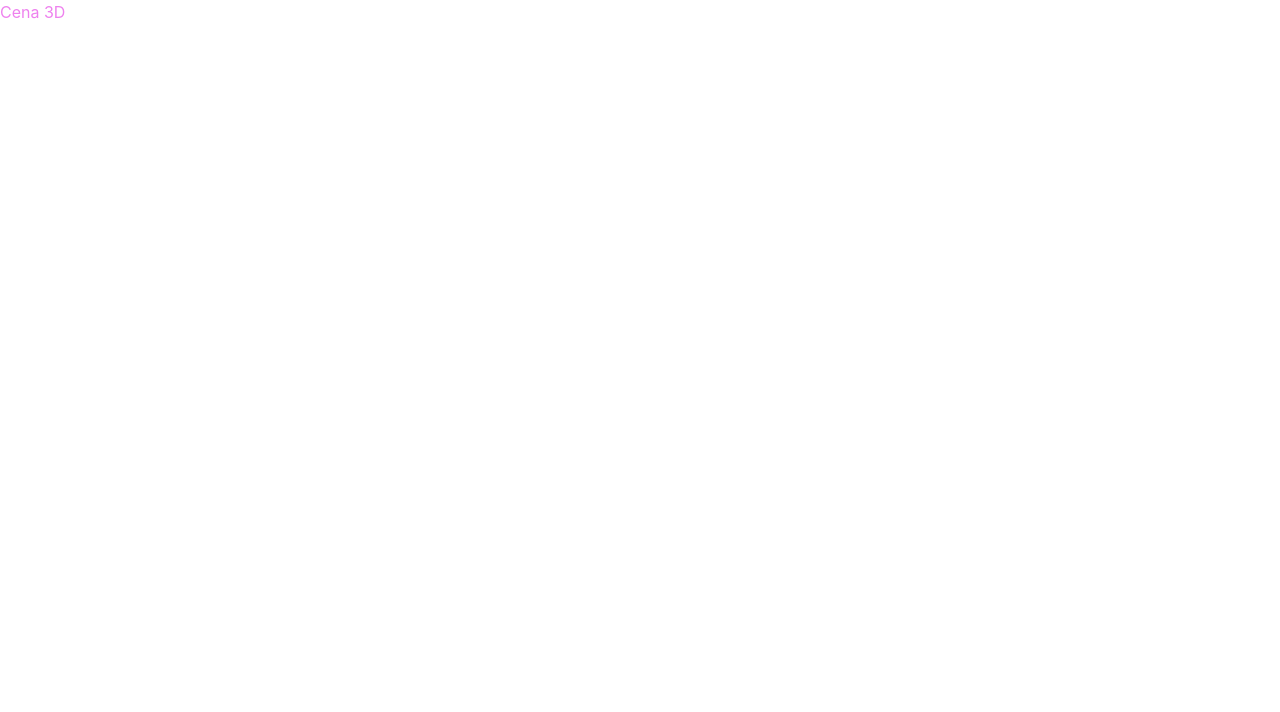
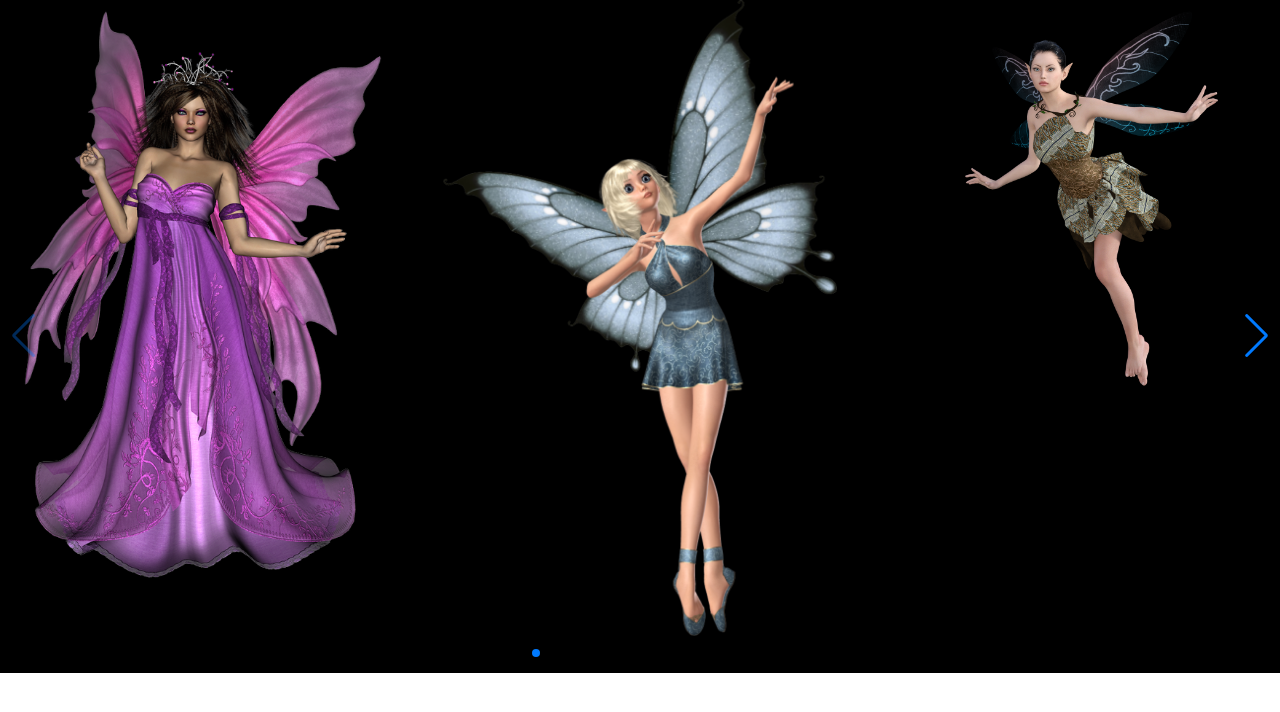
Before and after one commit to CibeleMartins/fairyNft, a Next.js app: page / in a window 1280 px wide. Shown: the top 712 px of the page. Built offline with nearby package versions, Linux system fonts and the light colour scheme.

Commit message:
:package: feat: created a slider using swiper
created a slider using swiper and inserted the fairies

```diff
--- a/components/Header.jsx
+++ b/components/Header.jsx
@@ -136,7 +136,7 @@ export default function Header (props) {
           w='150px'
           bg='#8A2BE2'
           zIndex={20}
-          h='300px'
+          h='250px'
           position='fixed'
           top='0'
           right='7'
@@ -151,7 +151,7 @@ export default function Header (props) {
 
             <Flex justify='flex-end'>
               <IconButton
-              mt={10}
+              mt={7}
               mr={2}
               aria-label='Close Menu'
               size='xs'
@@ -171,7 +171,7 @@ export default function Header (props) {
                 <Button
                 as='a'
                 aria-label='Home'
-                w='25%'
+                w='40%'
                 colorScheme='black'
                 variant='ghost'
                 fontSize={12}
--- /dev/null
+++ b/components/Slider/Slider.jsx
@@ -0,0 +1,153 @@
+
+import Image from 'next/image';
+import { Swiper, SwiperSlide } from 'swiper/react';
+import { Navigation, Pagination, Scrollbar } from 'swiper';
+
+import 'swiper/css';
+import 'swiper/css/navigation';
+import 'swiper/css/pagination';
+import styles from './slider.module.css';
+
+import fairyMother from '../../public/assets/img/fairyMother.png';
+import iceFairy from '../../public/assets/img/iceFairy.png';
+import elfFairy from '../../public/assets/img/elfFairy.png';
+import forestFairy from '../../public/assets/img/forestFairy.png';
+import blueRayFairy from '../../public/assets/img/blueRayFairy.png';
+import bloodlettingFairy from '../../public/assets/img/bloodlettingFairy.png';
+import futureFairy from '../../public/assets/img/futureFairy.png';
+import inspectorFairy from '../../public/assets/img/inspectorFairy.png';
+import leafFairy from '../../public/assets/img/leafFairy.png';
+import loveFairyFreyja from '../../public/assets/img/loveFairyFreyja.png';
+import thoughtFairy from '../../public/assets/img/thoughtFairy.png';
+import tinkerBell from '../../public/assets/img/tinkerBell.png';
+import warriorFairy from '../../public/assets/img/warriorFairy.png';
+import windFairy from '../../public/assets/img/windFairy.png';
+import youthFairy from '../../public/assets/img/youthFairy.png';
+import diffrentFairy from '../../public/assets/img/diffrentFairy.png';
+
+export default function Slider (props) {
+  return (
+
+        // main element
+        <div className={styles.slide}>
+
+
+          {/* swiper main element  */}
+          <Swiper
+            className={styles.mySwiper}
+            modules={[Navigation, Pagination, Scrollbar]}
+            spaceBetween={50}
+            slidesPerView={3}
+            navigation
+            pagination={{ clickable: true }}
+            scrollbar={{ draggable: true }}
+          >
+
+            {/* slide 1 */}
+            <SwiperSlide>
+              <Image
+              src={fairyMother}/>
+            </SwiperSlide>
+
+            {/* slide 2 */}
+            <SwiperSlide>
+                <Image
+                  src={iceFairy}
+                />
+            </SwiperSlide>
+
+            {/* slide 3 */}
+            <SwiperSlide>
+                <Image
+                  src={elfFairy}
+                />
+            </SwiperSlide>
+
+            {/* slide 4 */}
+            <SwiperSlide>
+                <Image
+                  src={bloodlettingFairy}
+                />
+            </SwiperSlide>
+
+            {/* slide 5 */}
+            <SwiperSlide>
+                <Image
+                  src={futureFairy}
+                />
+            </SwiperSlide>
+
+            {/* slide 6 */}
+            <SwiperSlide>
+                <Image
+                  src={diffrentFairy}
+                />
+            </SwiperSlide>
+
+            <SwiperSlide>
+                <Image
+                 src={inspectorFairy}
+                />
+            </SwiperSlide>
+
+            <SwiperSlide>
+                <Image
+                  src={leafFairy}
+                />
+            </SwiperSlide>
+
+            <SwiperSlide>
+                <Image
+                  src={loveFairyFreyja}
+                />
+            </SwiperSlide>
+
+            <SwiperSlide>
+                <Image
+                  src={thoughtFairy}
+                />
+            </SwiperSlide>
+
+            <SwiperSlide>
+                <Image
+                src={forestFairy}
+                />
+            </SwiperSlide>
+
+            <SwiperSlide>
+            <Image
+                src={blueRayFairy}
+                />
+            </SwiperSlide>
+
+            <SwiperSlide>
+            <Image
+                src={tinkerBell}
+                />
+            </SwiperSlide>
+
+            <SwiperSlide>
+            <Image
+                src={warriorFairy}
+                />
+            </SwiperSlide>
+
+            <SwiperSlide>
+            <Image
+                src={windFairy}
+                />
+            </SwiperSlide>
+
+            <SwiperSlide>
+            <Image
+                src={youthFairy}
+                />
+            </SwiperSlide>
+
+
+          </Swiper>
+
+        </div>
+
+      )
+    }
--- /dev/null
+++ b/components/Slider/slider.module.css
@@ -0,0 +1,7 @@
+.slide {
+  height: 100%;
+}
+
+.mySwiper {
+  background: black;
+}
--- a/pages/index.jsx
+++ b/pages/index.jsx
@@ -1,13 +1,12 @@
-import { Text } from '@chakra-ui/react';
+import { Slide, Text } from '@chakra-ui/react';
+
+import Slider from '../components/Slider/Slider'
 
 export default function  Home () {
 
   return (
 
-    <Text color='violet'>
-      Cena 3D
-    </Text>
-
+      <Slider>SLIDER</Slider>
   )
 
 }
```
Also changed, not shown: components/Carousel.jsx (deleted, +0 -8 lines), components/Container.jsx (+6 -5 lines), public/assets/img/diffrentFairy.png (renamed from public/assets/img/transparent-background-gb6e0f3925_1280.png), 1 other file (tests, documents, lock files or other folders).
